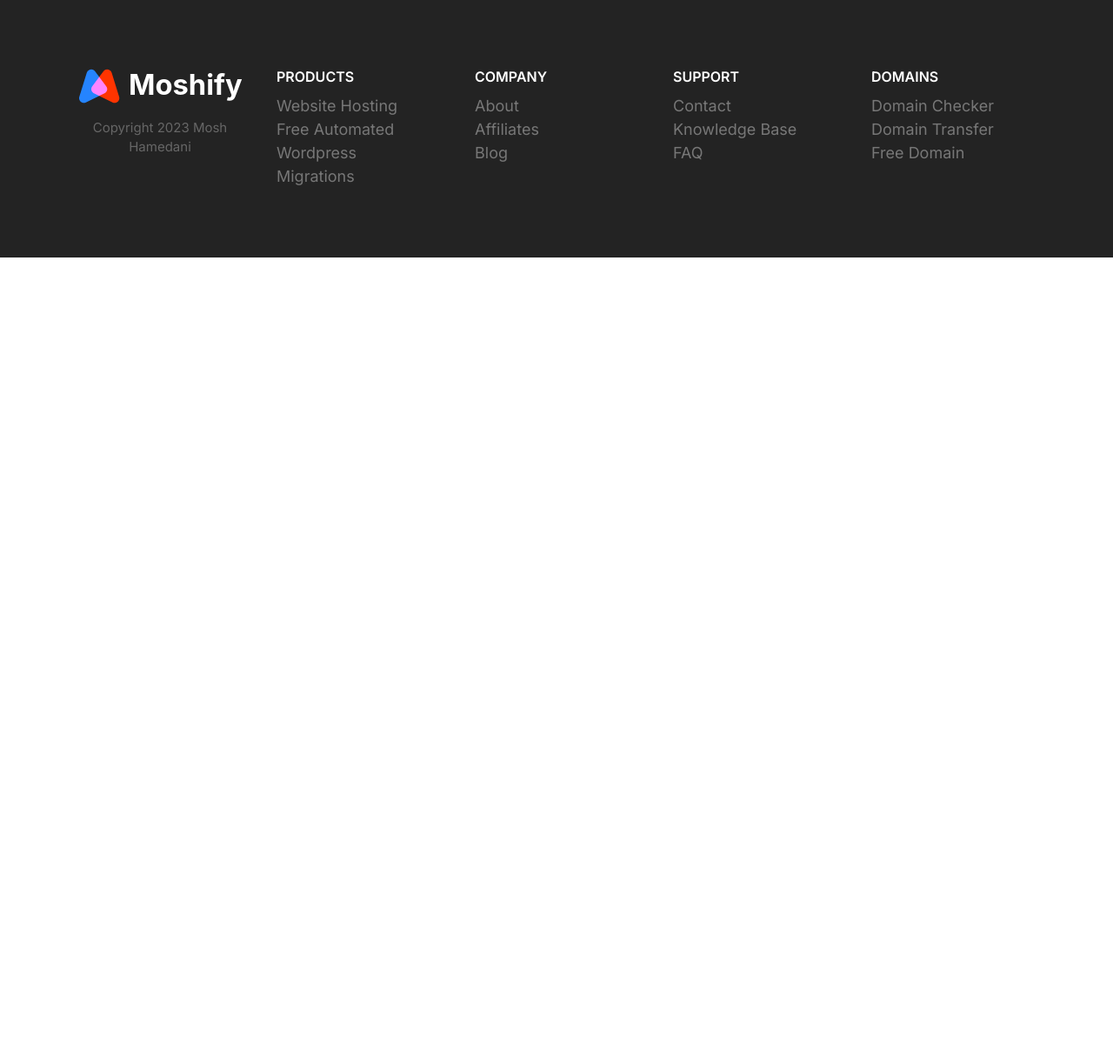
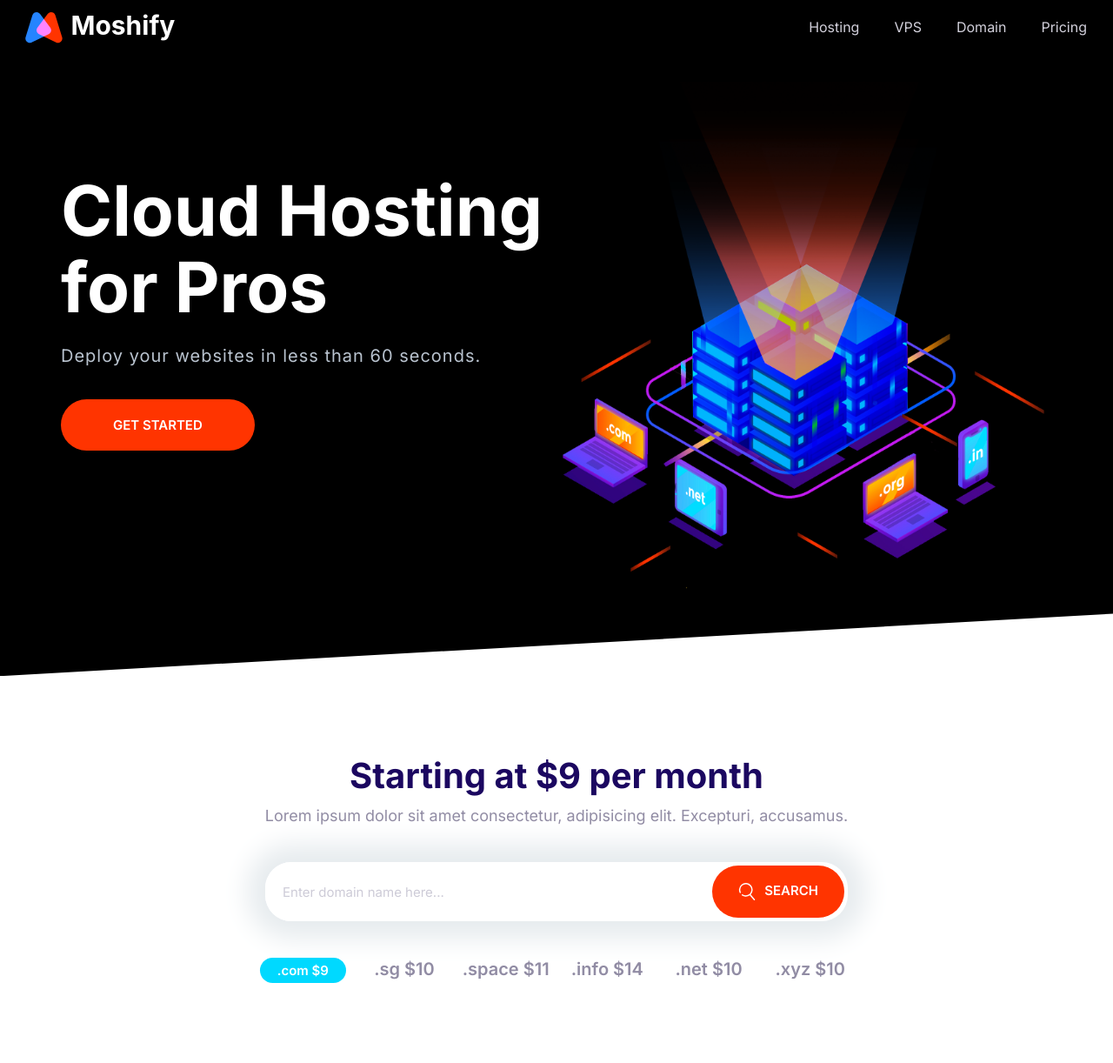
Before and after one commit to RereTooki/rereify, a plain HTML site: page index.html in a window 1280 px wide. Shown: the whole page at 87% size. Before the commit the page ends 800 px from the top, so only its background shows below. Drawn offline with Linux system fonts and the light colour scheme.

Commit message:
PIAT1. Issue with input group. Btn too big for Mob

```diff
--- a/index.html
+++ b/index.html
@@ -12,74 +12,51 @@
         <link rel="stylesheet" href="css/styles.css">
     </head>
     <body>
-        <footer class="block block--dark footer">
-            <div class="container grid footer__sections">
-                <section class="collapsible collapsible--expanded footer__section">
-                    <header class="collapsible__header">
-                        <h2 class="collapsible__heading footer__heading">Products</h2>
-                        <svg class="icon icon--white collapsible__chevron">
-                            <use xlink:href="images/sprite.svg#chevron"></use>
+        <header>
+            <nav class="nav collapsible">
+                <a class="nav__brand" href="/"><img src="images/logo.svg" alt=""></a>
+                <svg class="icon icon--white nav__toggler">
+                    <use xlink:href="images/sprite.svg#menu"></use>
                 </svg>
+                <ul class="list nav__list collapsible__content">
+                    <li class="nav__item"><a href="#">Hosting</a></li>
+                    <li class="nav__item"><a href="#">VPS</a></li>
+                    <li class="nav__item"><a href="#">Domain</a></li>
+                    <li class="nav__item"><a href="#">Pricing</a></li>
+                </ul>
+            </nav>
         </header>
-                    <div class="collapsible__content">
-                        <ul class="list">
-                            <li><a href="#">Website Hosting</a></li>
-                            <li><a href="#">Free Automated Wordpress</a></li>
-                            <li><a href="#">Migrations</a></li>
-                        </ul>
+        <section class="block block--dark block--skewed-left hero">
+            <div class="container grid grid--1x2">
+                <header class="block__header hero__content"> <!--Generic classes first then specialized classes to override necessary styles in the generic classes-->
+                    <h1 class="block__heading">Cloud Hosting for Pros</h1>
+                    <p class="hero__tagline">Deploy your websites in less than 60 seconds.</p>
+                    <a href="" class="btn btn--accent btn--stretched">Get Started</a>
+                </header>
+                <img class="hero__image" src="images/banner.png" alt="">
             </div>
         </section>
-                <section class="collapsible footer__section">
-                    <header class="collapsible__header">
-                        <h2 class="collapsible__heading footer__heading">Company</h2>
-                        <svg class="icon icon--white collapsible__chevron">
-                            <use xlink:href="images/sprite.svg#chevron"></use>
-                        </svg>
+        <section class="block container block-domain">
+            <header class="block__header">
+                <h2>Starting at $9 per month</h2>
+                <p>Lorem ipsum dolor sit amet consectetur, adipisicing elit. Excepturi, accusamus.</p>
             </header>
-                    <div class="collapsible__content">
-                        <ul class="list">
-                            <li><a href="#">About</a></li>
-                            <li><a href="#">Affiliates</a></li>
-                            <li><a href="#">Blog</a></li>
+            <div class="input-group">
+                <input type="text" class="input" placeholder="Enter domain name here..."/>
+                <button class="btn btn--accent">
+                    <svg class="icon icon--white">
+                        <use xlink:href="images/sprite.svg#search"></use>
+                    </svg>Search</button>
+            </div>
+            <ul class="list block-domain__prices">
+                <li><span class="badge badge--secondary">.com $9</span></li>
+                <li>.sg $10</li>
+                <li>.space $11</li>
+                <li>.info $14</li>
+                <li>.net $10</li>
+                <li>.xyz $10</li>
             </ul>
-                    </div>
         </section>
-                <section class="collapsible footer__section">
-                    <header class="collapsible__header">
-                        <h2 class="collapsible__heading footer__heading">Support</h2>
-                        <svg class="icon icon--white collapsible__chevron">
-                            <use xlink:href="images/sprite.svg#chevron"></use>
-                        </svg>
-                    </header>
-                    <div class="collapsible__content">
-                        <ul class="list">
-                            <li><a href="#">Contact</a></li>
-                            <li><a href="#">Knowledge Base</a></li>
-                            <li><a href="#">FAQ</a></li>
-                        </ul>
-                    </div>
-                </section>
-                <section class="collapsible footer__section">
-                    <header class="collapsible__header">
-                        <h2 class="collapsible__heading footer__heading">Domains</h2>
-                        <svg class="icon icon--white collapsible__chevron">
-                            <use xlink:href="images/sprite.svg#chevron"></use>
-                        </svg>
-                    </header>
-                    <div class="collapsible__content">
-                        <ul class="list">
-                            <li><a href="#">Domain Checker</a></li>
-                            <li><a href="#">Domain Transfer</a></li>
-                            <li><a href="#">Free Domain</a></li>
-                        </ul>
-                    </div>
-                </section>
-                <section class="footer__brand">
-                    <img src="images/logo.svg" alt="">
-                    <p class="footer__copyright">Copyright 2023 Mosh Hamedani</p>
-                </section>
-            </div>
-        </footer>
         <script src="js/main.js"></script>
     </body>
 </html>
```
Also changed, not shown: components/alltogether1.html (added, +46 -0 lines). Lines whose indentation alone changed are shown as unchanged.
